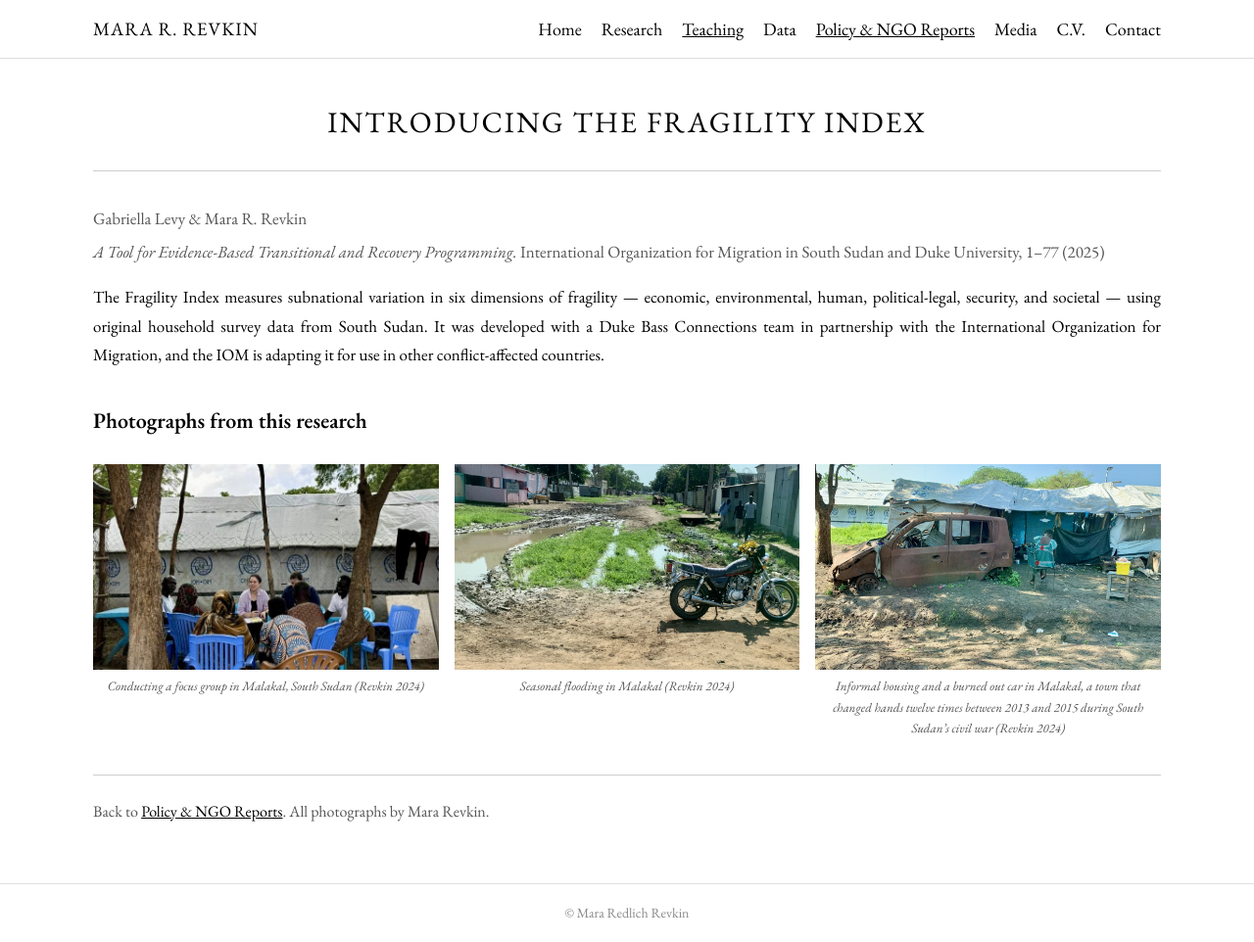
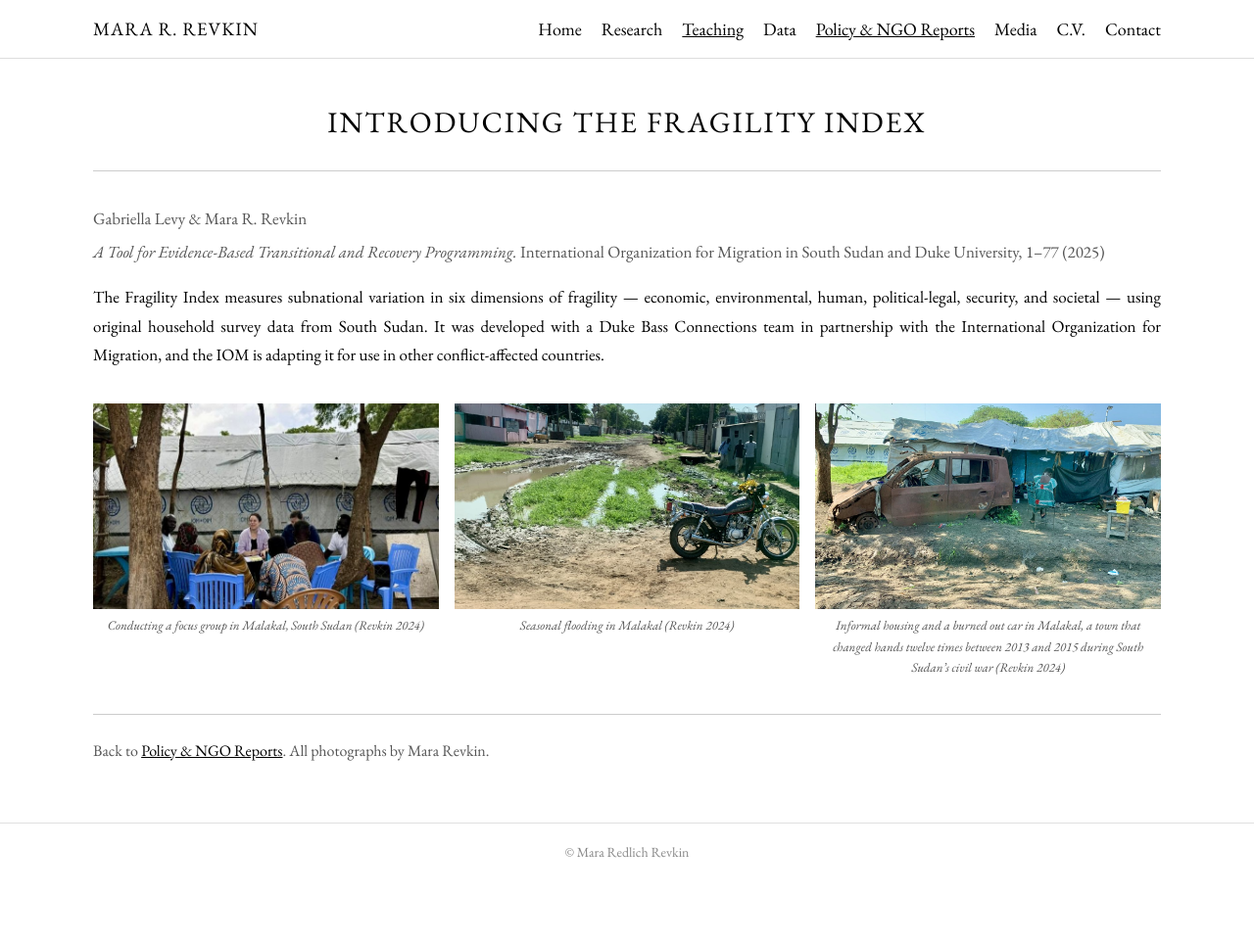
Before and after one commit to mrevkin/mrevkin.github.io, a Jekyll site: the page fragility-index.html, which Jekyll copies as it is, in a window 1280 px wide and 962 px high. Shown: the whole window at 98% size. Built offline with Jekyll 4.4.1, drawn with Linux system fonts in a browser that asks for light colours.

Commit message:
Remove photograph section heading

```diff
--- a/fragility-index.html
+++ b/fragility-index.html
@@ -58,7 +58,6 @@
     <p style="font-size:17px; line-height:1.75; text-align:justify;">The Fragility Index measures subnational variation in six dimensions of fragility &mdash; economic, environmental, human, political-legal, security, and societal &mdash; using original household survey data from South Sudan. It was developed with a Duke Bass Connections team in partnership with the International Organization for Migration, and the IOM is adapting it for use in other conflict-affected countries.</p>
 
     <div class="teaching-section" style="margin-top:34px;">
-      <h2><strong>Photographs from this research</strong></h2>
       <div class="photo-strip three">
         <div>
           <img src="southsudan-focus-group.jpg" alt="Focus group in Malakal, South Sudan" />
```
